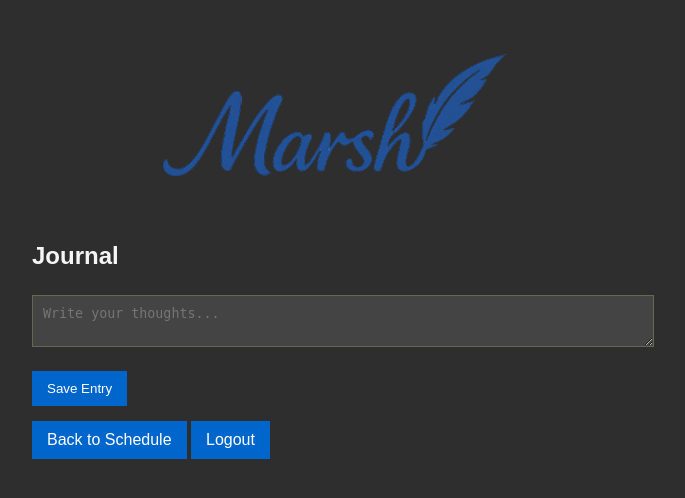
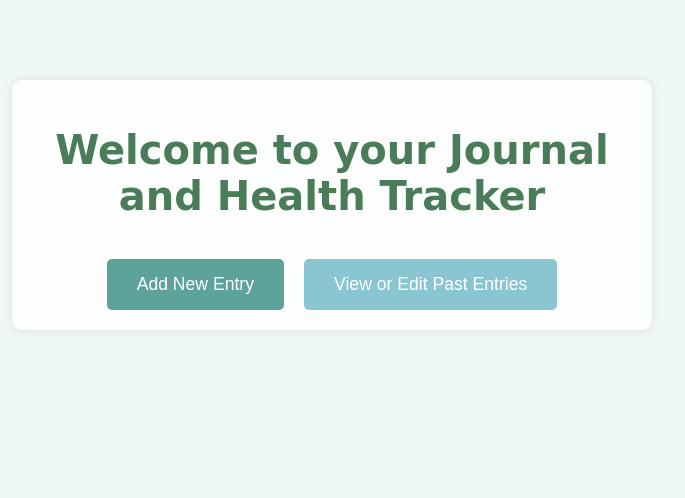
Before and after one commit to Marsh3184/Marsh-Scheduler, a Flask app: page /journal in a window 1280 px wide. Shown: the top 498 px of the page, without its empty margins (308-993 px from the left). Run offline with Flask 3, Linux system fonts and the light colour scheme; the visitor is signed in with stand-in values (Sample User, id 1).

Commit message:
Update journal.html

```diff
--- a/templates/journal.html
+++ b/templates/journal.html
@@ -1,78 +1,19 @@
 <!DOCTYPE html>
 <html lang="en">
 <head>
-    <meta charset="UTF-8">
-    <title>Journal - Marsh Scheduler</title>
-    <meta name="viewport" content="width=device-width, initial-scale=1.0">
-    <link rel="stylesheet" href="{{ url_for('static', filename='style.css') }}">
-    <style>
-        .journal-content {
-            max-height: 0;
-            overflow: hidden;
-            transition: max-height 0.3s ease-out, padding 0.3s ease-out;
-        }
-        .journal-content.open {
-            max-height: 500px; /* adjust based on expected size */
-            padding-top: 8px;
-        }
-    </style>
+<meta charset="UTF-8">
+<meta name="viewport" content="width=device-width, initial-scale=1.0">
+<title>Journal & Health Tracker</title>
+<link rel="stylesheet" href="{{ url_for('static', filename='journal.css') }}">
 </head>
 <body>
-    <div class="container">
-        <div class="logo-container">
-            <img src="{{ url_for('static', filename='logo_marsh.png') }}" class="logo" alt="Marsh Logo">
-        </div>
+<div class="journal-container">
+    <h1 class="welcome-text">Welcome to your Journal and Health Tracker</h1>
 
-        <h2>Journal</h2>
-
-        <form method="POST" action="/journal">
-            {% if edit_entry %}
-                <input type="hidden" name="entry_id" value="{{ edit_entry.id }}">
-                <textarea name="content" placeholder="Write your thoughts..." required>{{ edit_entry.content }}</textarea>
-                <button type="submit">Update Entry</button>
-            {% else %}
-                <textarea name="content" placeholder="Write your thoughts..." required></textarea>
-                <button type="submit">Save Entry</button>
-            {% endif %}
-        </form>
-
-        {% with messages = get_flashed_messages() %}
-        {% if messages %}
-            {% for message in messages %}
-                <div class="flash">{{ message }}</div>
-            {% endfor %}
-        {% endif %}
-        {% endwith %}
-
-        {% for entry in entries %}
-            <div class="entry">
-                <div style="display: flex; justify-content: space-between; align-items: center;">
-                    <span class="task-datetime toggle-entry" style="cursor: pointer;" onclick="toggleEntry({{ entry.id }})">
-                        {{ entry.timestamp|localtime|strftime('%B %d, %Y at %I:%M %p') }}
-                    </span>
-                    <div class="dropdown">
-                        <button class="dropdown-toggle">⋮</button>
-                        <div class="dropdown-menu">
-                            <a href="{{ url_for('edit_journal', id=entry.id) }}">Edit</a>
-                            <a href="{{ url_for('delete_journal', id=entry.id) }}" onclick="return confirm('Delete this entry?');">Delete</a>
-                        </div>
-                    </div>
-                </div>
-                <div id="entry-{{ entry.id }}" class="journal-content">
-                    {{ entry.content }}
-                </div>
-            </div>
-        {% endfor %}
-
-        <a href="/" class="back-btn">Back to Schedule</a>
-        <a href="/logout" class="back-btn">Logout</a>
+    <div class="button-group">
+        <a href="{{ url_for('new_journal_entry') }}" class="journal-btn">Add New Entry</a>
+        <a href="{{ url_for('view_journal_calendar') }}" class="journal-btn secondary">View or Edit Past Entries</a>
     </div>
-
-    <script>
-        function toggleEntry(id) {
-            const entry = document.getElementById(`entry-${id}`);
-            entry.classList.toggle('open');
-        }
-    </script>
+</div>
 </body>
 </html>
```
